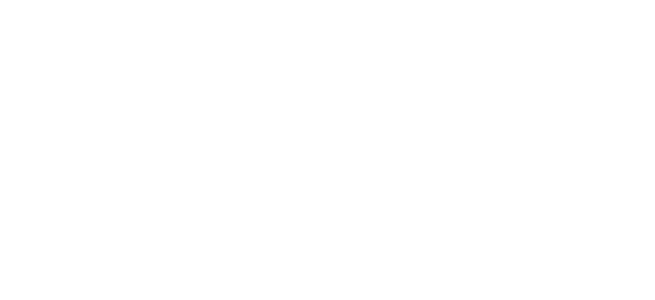
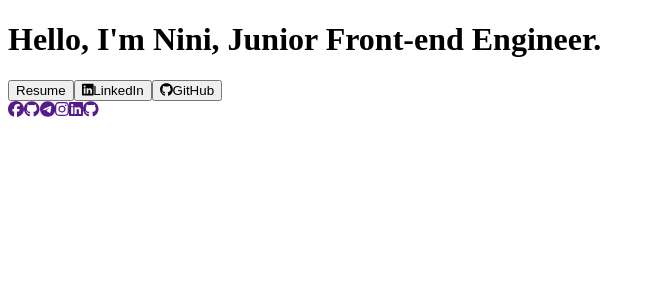
Before and after one commit to melissamelissaa/Portfolio, a React (Create React App) app: page / in a window 1280 px wide. Shown: the top 300 px of the page, without its empty margins (0-655 px from the left). Built offline with nearby package versions, Linux system fonts and the light colour scheme.

Commit message:
Add buttons and icons

```diff
--- a/package.json
+++ b/package.json
@@ -3,6 +3,11 @@
   "version": "0.1.0",
   "private": true,
   "dependencies": {
+    "@fortawesome/fontawesome-svg-core": "^6.4.0",
+    "@fortawesome/free-brands-svg-icons": "^6.4.0",
+    "@fortawesome/free-regular-svg-icons": "^6.4.0",
+    "@fortawesome/free-solid-svg-icons": "^6.4.0",
+    "@fortawesome/react-fontawesome": "^0.2.0",
     "@testing-library/jest-dom": "^5.16.5",
     "@testing-library/react": "^13.4.0",
     "@testing-library/user-event": "^13.5.0",
--- a/src/App.css
+++ b/src/App.css
@@ -0,0 +1,5 @@
+:root {
+  --background-color: #01161E;
+  --second-color: #124559;
+  --text-color: #E6E6FA;
+};
--- a/src/App.js
+++ b/src/App.js
@@ -1,8 +1,56 @@
-import './App.css';
+import "./App.css";
+import { FontAwesomeIcon } from "@fortawesome/react-fontawesome";
 
+import {
+  faTwitter,
+  faGithub,
+  faLinkedin,
+  faInstagram,
+  faFacebook,
+  faTelegram
+} from "@fortawesome/free-brands-svg-icons";
+
+const IconName = (props) => {
+  return (
+    <div>
+      <p>props.id</p>
+    </div>
+  );
+};
 function App() {
   return (
     <div className="App">
+      <h1 className="heading">Hello, I'm Nini, Junior Front-end Engineer.</h1>
+      <p className="aboutMe"></p>
+      <button>Resume</button>
+      <button>
+        <FontAwesomeIcon icon={faLinkedin} className="icon" />
+        LinkedIn
+      </button>
+      <button>
+        <FontAwesomeIcon icon={faGithub} className="icon" />
+        GitHub
+      </button>
+      <div>
+        <a href="">
+          <FontAwesomeIcon icon={faFacebook} className="icon" />
+        </a>
+        <a href="">
+          <FontAwesomeIcon icon={faGithub} className="icon" />
+        </a>
+        <a href="">
+          <FontAwesomeIcon icon={faTelegram} className="icon" />
+        </a>
+        <a href="">
+          <FontAwesomeIcon icon={faInstagram} className="icon" />
+        </a>
+        <a href="">
+          <FontAwesomeIcon icon={faLinkedin} className="icon" />
+        </a>
+        <a href="">
+          <FontAwesomeIcon icon={faGithub} className="icon" />
+        </a>
+      </div>
     </div>
   );
 }
```
Also changed, not shown: 1 other file (tests, documents, lock files or other folders).
